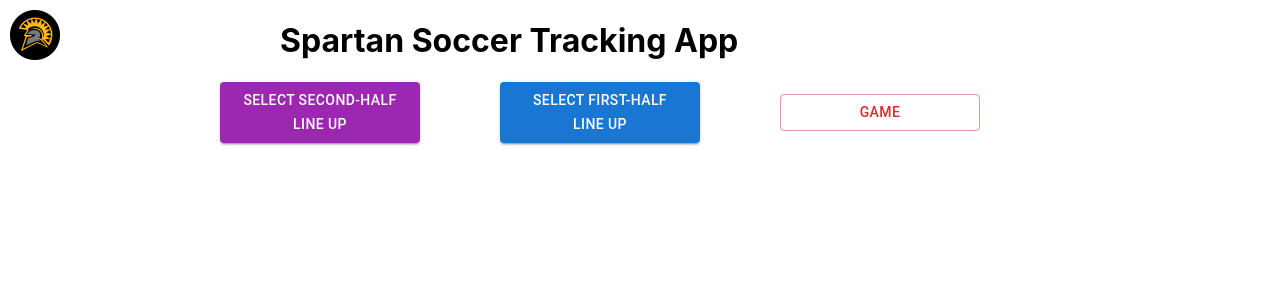
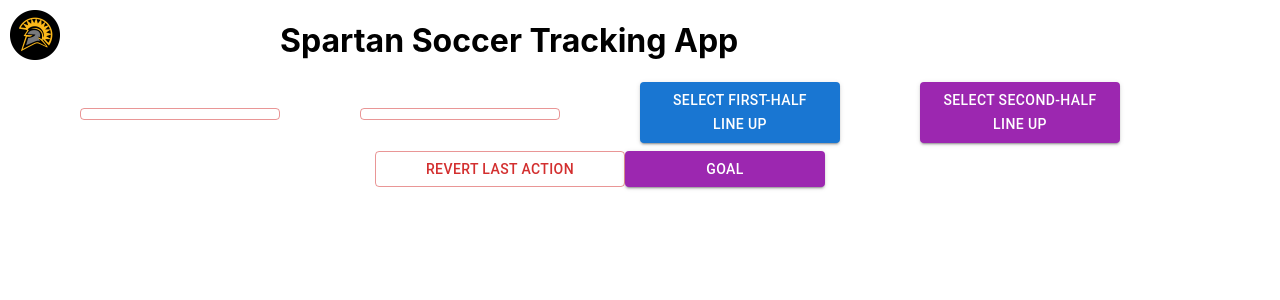
Before and after one commit to kitkatmia/mvhs-soccer-tracker, a React (Create React App) app: page / in a window 1280 px wide. Shown: the top 300 px of the page. Built offline with nearby package versions, Linux system fonts and the light colour scheme.

Commit message:
added revert; fixed time; 1/2 goal almost done

```diff
--- a/src/App.js
+++ b/src/App.js
@@ -6,6 +6,8 @@ import LineUp from './components/LineUp';
 import gameDates from "./data/game_dates.json"
 import TimeButton from './components/TimeButton';
 import './App.css';
+import { Button } from '@mui/material';
+import GoalModal from './components/GoalModal';
 
 function App() {
   const [data, setData] = useState({});
@@ -13,43 +15,7 @@ function App() {
   const [fileName, setFileName] = useState("test");
 
   const [notStarted, setNotStarted] = useState(true);
-  const handleStarted = () => {
-    setNotStarted(false);
-  }
-
-  const downloadLocalStorage = () => {
-    console.log("should be downloading.... lenght is : ", localStorage)
-    const localStorageData = {};
-
-    // Iterate over all keys in local storage and save the values in an object
-    for (let i = 0; i < localStorage.length; i++) {
-      console.log('key: ', localStorage[i], " val: ", JSON.parse(localStorage.getItem(localStorage[i])))
-      const key = localStorage.key(i);
-      localStorageData[key] = JSON.parse(localStorage.getItem(key));
-    }
-
-    // Convert the object to a JSON string
-    const jsonData = JSON.stringify(localStorageData);
-
-    // Create a Blob containing the JSON data
-    const blob = new Blob([jsonData], { type: 'application/json' });
-
-    // Create a temporary anchor element to trigger the download
-    const a = document.createElement('a');
-    const url = URL.createObjectURL(blob);
-    a.href = url;
-    a.download = fileName + '.json';
-
-    // Append the anchor to the body and trigger a click to start the download
-    // document.body.appendChild(a);
-    // a.click();
-
-    // // Remove the temporary anchor
-    // document.body.removeChild(a);
-
-    // // Revoke the Blob URL to free up resources
-    // URL.revokeObjectURL(url);
-  };
+  const [paused, setPaused] = useState(false);
 
   useEffect(() => {
     // clear local storage on app open
@@ -74,7 +40,71 @@ function App() {
     };
 
     fetchData();
-  });
+  }, [date, data]); // keep dependencies!! --> otherwise this runs after you click button and eareses events :(
+
+  const handleStartAndStop = () => {
+    if (notStarted) {
+      setNotStarted(false);
+    } else {
+      downloadLocalStorage();
+    }
+  }
+
+  const downloadLocalStorage = () => {
+    console.log("should be downloading.... lenght is : ", localStorage)
+    const localStorageData = {};
+
+    // iterates through keys, save in storage
+    for (let i = 0; i < localStorage.length; i++) {
+      console.log('key: ', localStorage[i], " val: ", JSON.parse(localStorage.getItem(localStorage[i])))
+      const key = localStorage.key(i);
+      localStorageData[key] = JSON.parse(localStorage.getItem(key));
+    }
+
+    // object to a JSON string
+    const jsonData = JSON.stringify(localStorageData);
+
+    // blob containing the JSON data
+    const blob = new Blob([jsonData], { type: 'application/json' });
+
+    // temporary anchor element to trigger the download
+    const a = document.createElement('a');
+    const url = URL.createObjectURL(blob);
+    a.href = url;
+    a.download = fileName + '.json';
+
+    // append the anchor to the body and trigger a click to start the download
+    // document.body.appendChild(a);
+    // a.click();
+
+    // remove the temporary anchor
+    // document.body.removeChild(a);
+
+    // rRevoke the Blob URL to free up resources
+    // URL.revokeObjectURL(url);
+  };
+
+  const handlePause = () => {
+    setPaused(!paused);
+  }
+
+  // update to match new functionalities!
+  const handleRevert = () => {
+    if (localStorage.length > 0) {
+      const keys = Object.keys(localStorage);
+      console.log("ekys: ", keys)
+      // get most recent time (last action)
+      const lastKey = Math.max(...keys);
+      const lastEvent = JSON.parse(localStorage.getItem(lastKey))["Event"];
+      console.log("eky: ", lastEvent)
+      if (lastEvent === process.env.REACT_APP_PAUSE_EVENT || lastEvent === process.env.REACT_APP_UNPAUSE_EVENT) {
+        handlePause();
+      } else if (lastEvent === process.env.REACT_APP_START_EVENT) {
+        setNotStarted(!notStarted); // don't need to do anything for end_event because there's no event after it
+      }
+      localStorage.removeItem(lastKey);
+    }
+  }
 
   return (
     <div>
@@ -86,27 +116,38 @@ function App() {
         <h1 style={{ justifyContent: 'center' }}>Spartan Soccer Tracking App</h1>
       </div>
       <Grid container justifyContent="center" alignItems="center" rowSpacing={1}>
+        {notStarted &&
+          <Grid item>
+            <TimeButton eventName={process.env.REACT_APP_START_EVENT} onClick={() => handleStartAndStop()} />
+          </Grid>
+        }
+        {!notStarted &&
+          <Grid item>
+            <TimeButton eventName={process.env.REACT_APP_END_EVENT} onClick={() => handleStartAndStop()} />
+          </Grid>
+        }
+        {!paused &&
+          <Grid item>
+            <TimeButton eventName={process.env.REACT_APP_PAUSE_EVENT} onClick={() => handlePause()} />
+          </Grid>
+        }
+        {paused &&
+          <Grid item>
+            <TimeButton eventName={process.env.REACT_APP_UNPAUSE_EVENT} onClick={() => handlePause()} />
+          </Grid>
+        }
+        <Grid item>
+          <LineUp eventName={process.env.REACT_APP_LINEUP_EVENT_1} fileName={fileName} type="Select First-Half Line Up" description="Click to select starters" color="primary" buttonStyle={{ width: '200px', minWidth: "100px", marginRight: "10vh" }} />
+        </Grid>
         <Grid item>
           <LineUp eventName={process.env.REACT_APP_LINEUP_EVENT_2} fileName={fileName} type="Select Second-Half Line Up" description="Click to select starters" color="secondary" buttonStyle={{ width: '200px', minWidth: "100px", marginRight: "10vh" }} />
         </Grid>
         <Grid item>
-          <LineUp eventName={process.env.REACT_APP_LINEUP_EVENT_1} fileName={fileName} type="Select First-Half Line Up" description="Click to select starters" color="primary" buttonStyle={{ width: '200px', minWidth: "100px", marginRight: "10vh" }} />
-          {/* <Button variant="contained" color="primary" style={{ width: '200px', minWidth: "100px", marginRight: "10vh" }}> */}
-          {/* Select First-Half LineUp
-          </Button> */}
+          <Button variant="outlined" color="error" style={{ width: "250px" }} onClick={() => handleRevert()}>Revert last action</Button>
         </Grid>
-        {notStarted &&
-          <Grid item>
-            <TimeButton eventName={process.env.REACT_APP_START_EVENT} onClick={() => handleStarted()} />
-          </Grid>
-        }
-        {!notStarted &&
-          <Grid item>
-            <TimeButton eventName={process.env.REACT_APP_END_EVENT} onClick={() => downloadLocalStorage()} />
-          </Grid>
-        }
-
-
+        <Grid item>
+          <GoalModal eventName={process.env.REACT_APP_LINEUP_EVENT_2} fileName={fileName} type="Goal" descriptionPanel1="Select Goal Scorer" descriptionPanel2="Select assister" color="secondary" buttonStyle={{ width: '200px', minWidth: "100px", marginRight: "10vh" }} />
+        </Grid>
       </Grid>
     </div >
   );
--- /dev/null
+++ b/src/components/GoalModal.js
@@ -0,0 +1,89 @@
+import { React, useState, useEffect } from 'react';
+import Button from '@mui/material/Button';
+import Modal from '@mui/material/Modal';
+import Box from '@mui/material/Box';
+import PlayerCircle from './PlayerCircle';
+import playersJSON from "../data/players.json";
+import SaveButton from './SaveButton';
+
+const GoalModal = (props) => {
+    const [open, setOpen] = useState(false);
+    const handleOpen = () => setOpen(true);
+    const handleClose = () => setOpen(false);
+    const [selectedName, setSelectedName] = useState("");
+    const [players, setPlayers] = useState({})
+
+    const handlePlayerClick = (playerName) => {
+        // DEBUG: high-key buggy --> sometimes on de-select, can't reselect some profiles until many clicks (not sure why, most likely interplay between isSelected and isClicked field)
+        setSelectedName(playerName);
+    }
+
+    useEffect(() => {
+        const getStarters = () => {
+            // DEBUG: revert doesn't work with this (adds previous and new)
+            console.log("running...")
+            for (let i = 0; i < localStorage.length; i++) {
+                const key = localStorage.key(i);
+                console.log('key: ', key, " val: ", JSON.parse(localStorage.getItem(key)))
+                const valuesDict = JSON.parse(localStorage.getItem(key)) || {}
+                if (valuesDict["Event"] === process.env.REACT_APP_LINEUP_EVENT_2) {
+                    console.log("equal to half 2, ", toDictionary(valuesDict["Description"]))
+                    setPlayers(toDictionary(valuesDict["Description"]));
+                    return;
+                } else if (valuesDict["Event"] === process.env.REACT_APP_LINEUP_EVENT_1) {
+                    console.log("equal to half 1")
+                    setPlayers(toDictionary(valuesDict["Description"]));
+                }
+            }
+        };
+
+        const toDictionary = (valuesList) => {
+            let d = [];
+            for (let i = 0; i < valuesList.length; i++) {
+                console.log('for key: ', valuesList[i], " we found, ", playersJSON.find(row => Object.keys(row)[0] === valuesList[i]))
+                d = [...d, playersJSON.find(row => Object.keys(row)[0] === valuesList[i])]
+            }
+            return d;
+        }
+
+        getStarters();
+    }, [open]); // keep dependencies!! --> otherwise this runs after you click button and eareses events :(
+
+    const style = {
+        position: 'absolute',
+        top: '25%',
+        left: '50%',
+        transform: 'translate(-50%, -25%)',
+        width: 600,
+        bgcolor: 'background.paper',
+        border: '2px solid #000',
+        boxShadow: 24,
+        p: 4,
+    };
+
+    return (
+        <div>
+            <Button variant="contained" color={props.color} onClick={handleOpen} style={props.buttonStyle}>{props.type}</Button>
+            <Modal
+                open={open}
+                onClose={handleClose}
+            >
+                <Box sx={style}>
+                    <h2 style={{ textAlign: "center", marginTop: 0, marginBottom: 10 }}>{props.description}</h2>
+                    <div className="grid" style={{}}>
+                        {players.length > 0 && (players.map((player, playerIndex) => (
+                            <div key={playerIndex}>
+                                {Object.keys(player).map((key, valueIndex) => (
+                                    <PlayerCircle class="grid-item" key={valueIndex} playerName={key} playerImage={player[key]} onClickCallback={handlePlayerClick} isSelected={selectedName === key} />
+                                ))}
+                            </div>
+                        )))}
+                    </div>
+                    <SaveButton buttonClass="lineup" eventName={props.eventName} event={selectedName} onClick={() => handleClose()} />
+                </Box>
+            </Modal>
+        </div>
+    )
+}
+
+export default GoalModal;
--- a/src/components/LineUp.js
+++ b/src/components/LineUp.js
@@ -8,7 +8,7 @@ import SaveButton from './SaveButton';
 import "./LineUp.css";
 
 const LineUp = (props) => {
-
+    // DEBUG: add maxium of 11 players selected
     const [open, setOpen] = useState(false);
     const handleOpen = () => setOpen(true);
     const handleClose = () => setOpen(false);
--- a/src/components/PlayerCircle.js
+++ b/src/components/PlayerCircle.js
@@ -1,6 +1,6 @@
 import { React, useState } from 'react';
 
-const PlayerCircle = ({ playerName, playerImage, onClickCallback }) => {
+const PlayerCircle = ({ playerName, playerImage, onClickCallback, isSelected = true }) => {
     const [isClicked, setIsClicked] = useState(false);
 
     const handleClick = () => {
@@ -14,7 +14,7 @@ const PlayerCircle = ({ playerName, playerImage, onClickCallback }) => {
         height: 50,
         marginTop: 15,
         padding: "3px",
-        border: isClicked ? "5px solid red" : "5px solid transparent",
+        border: (isSelected && isClicked) ? "5px solid red" : "5px solid transparent",
     };
 
     const imgUrl = process.env.PUBLIC_URL + '/images/' + playerImage;
--- a/src/components/TimeButton.js
+++ b/src/components/TimeButton.js
@@ -15,7 +15,7 @@ const TimeButton = ({ eventName, onClick }) => {
 
     return (
         <Button variant="outlined" color="error" style={{ width: '200px', minWidth: "100px", marginRight: "10vh" }} className="" onClick={() => { handleClick() }}>
-            {eventName} Game
+            {eventName}
         </Button >
     )
 }
--- a/src/data/players.json
+++ b/src/data/players.json
@@ -27,9 +27,6 @@
         "Player 9": "p4.jpeg"
     },
     {
-        "Player 5": "p4.jpeg"
-    },
-    {
         "Player 10": "p4.jpeg"
     },
     {
@@ -40,5 +37,8 @@
     },
     {
         "Player 13": "p4.jpeg"
+    },
+    {
+        "Player 14": "p4.jpeg"
     }
 ]
```
Also changed, not shown: src/components/SaveButton.js (+8 -0 lines).
